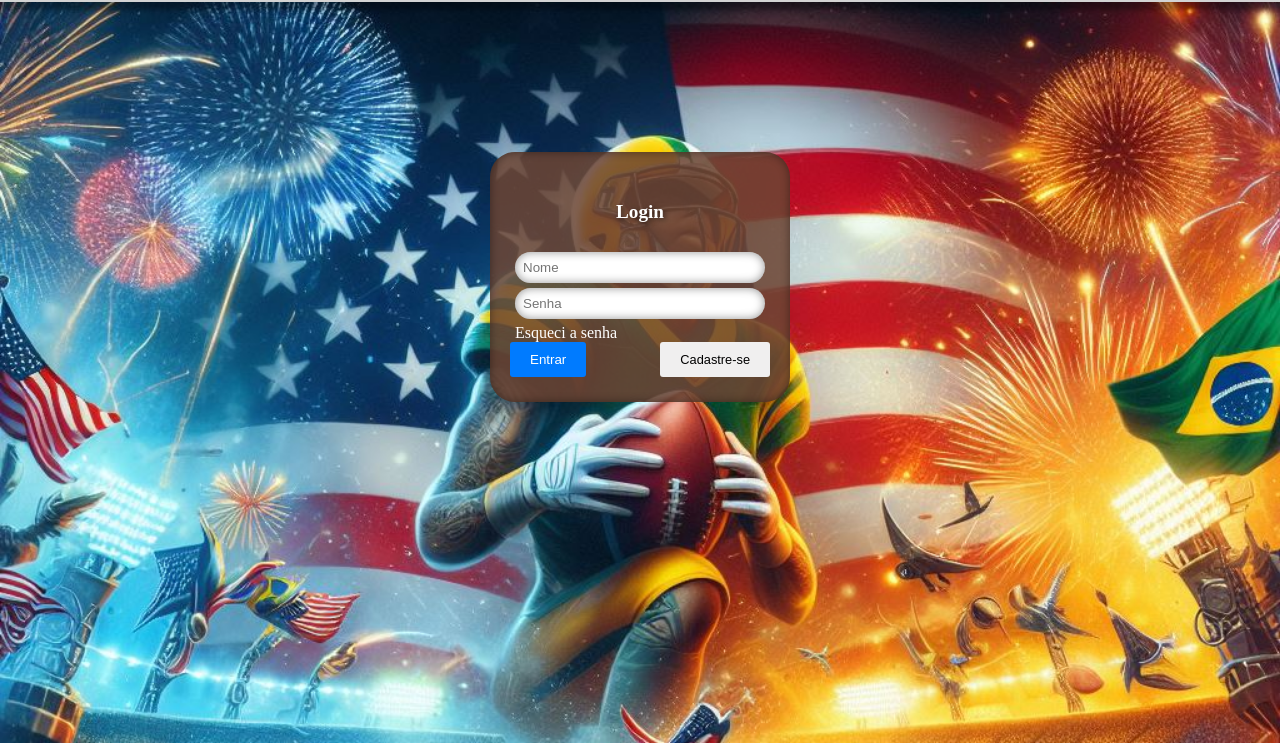
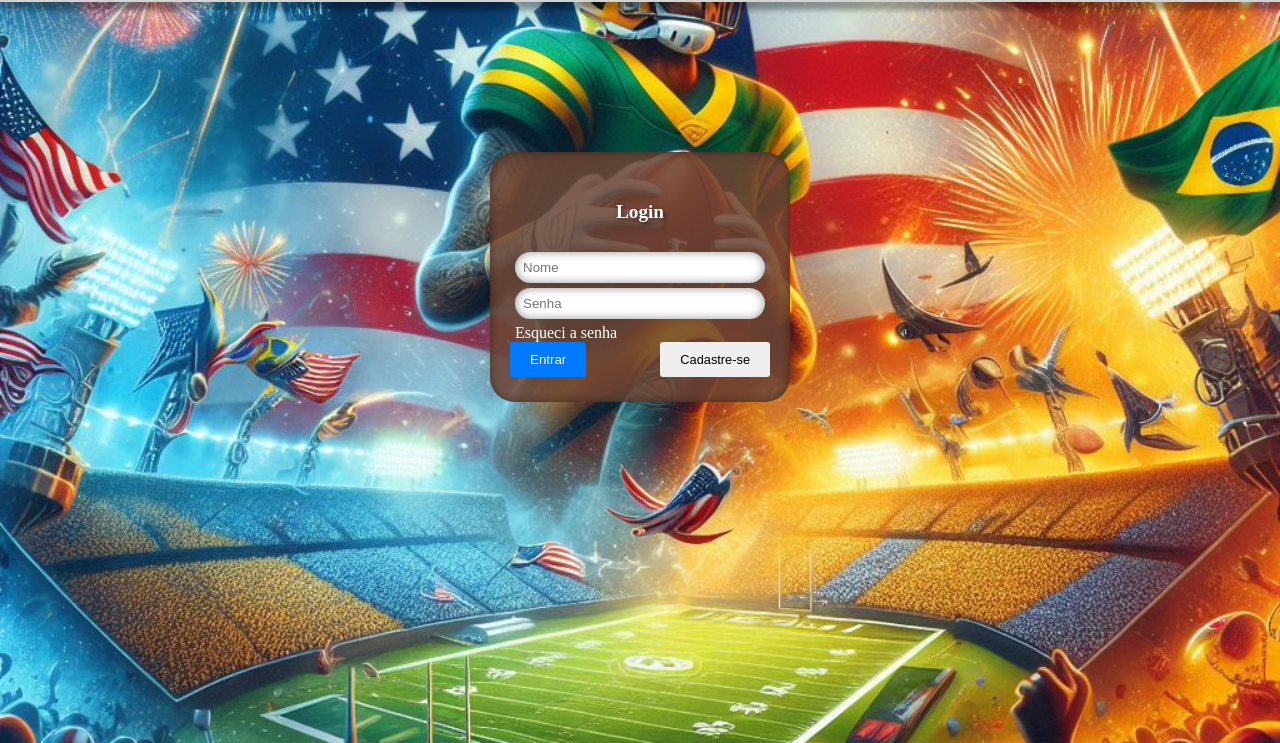
Before and after one commit to Sharllack/projeto-01-ads, a plain HTML site: page login.html in a window 1280 px wide. Shown: the part 57-800 px from the top of the page. Drawn offline with Linux system fonts and the light colour scheme.

Commit message:
Mudando fundo

```diff
--- a/estilo.esenha/style.css
+++ b/estilo.esenha/style.css
@@ -12,6 +12,7 @@ body {
     background-repeat: no-repeat;
     background-size: cover;
     background-position: top center;
+    background-attachment: fixed;
 }
 
 header {
--- a/estilo.login/media.query.css
+++ b/estilo.login/media.query.css
@@ -1,6 +1,9 @@
 @charset "UTF-8";
 
 @media screen and (min-width: 1349px) {
+    body {
+        background-position: top center;
+    }
 
     header {
         background-color: lightgray;
--- a/estilo.login/style.css
+++ b/estilo.login/style.css
@@ -9,8 +9,9 @@
 body {
     background-image: url('../imagens/fundo.jpeg');
     background-repeat: no-repeat;
-    background-position: top center;
+    background-position: center center;
     background-size: cover;
+    background-attachment: fixed;
     background-color: black;
 }
 
--- a/estilo.principal/styles.css
+++ b/estilo.principal/styles.css
@@ -13,7 +13,6 @@ body {
     background-position: top center;
     background-size: cover;
     background-color: black;
-    position: relative;
 }
 
 #topo {
```
